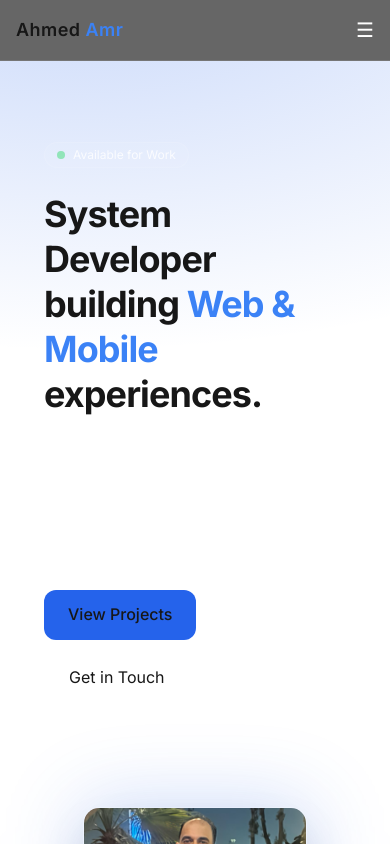
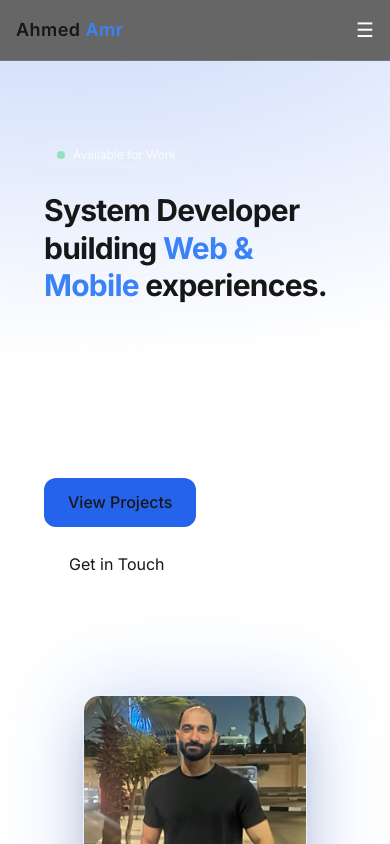
Before and after one commit to AhmedAmr9/A.Amr-Portfolio, a Next.js app: page / in a window 390 px wide. Shown: the top 844 px of the page. Built offline with nearby package versions, Linux system fonts and the light colour scheme.

Commit message:
Final update for Vercel

```diff
--- a/src/app/page.tsx
+++ b/src/app/page.tsx
@@ -74,7 +74,7 @@
               <span className="h-2 w-2 rounded-full bg-green-400 animate-pulse"></span>
               Available for Work
             </div>
-            <h1 className="text-4xl md:text-6xl font-bold leading-tight mb-6">
+            <h1 className="text-3xl md:text-6xl font-bold leading-tight mb-6">
               System Developer building
               <span className="text-blue-500"> Web & Mobile </span>
               experiences.
```
